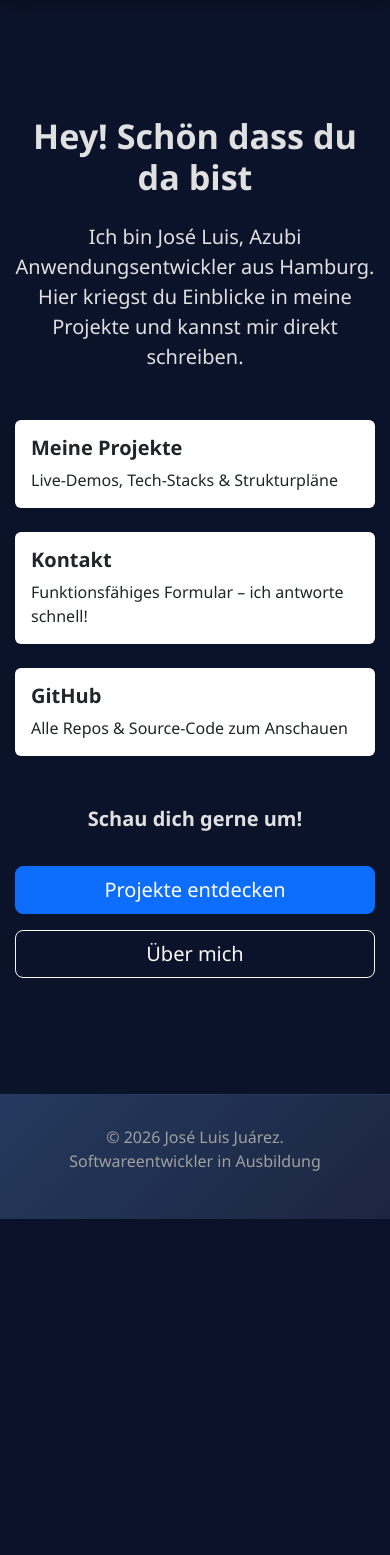
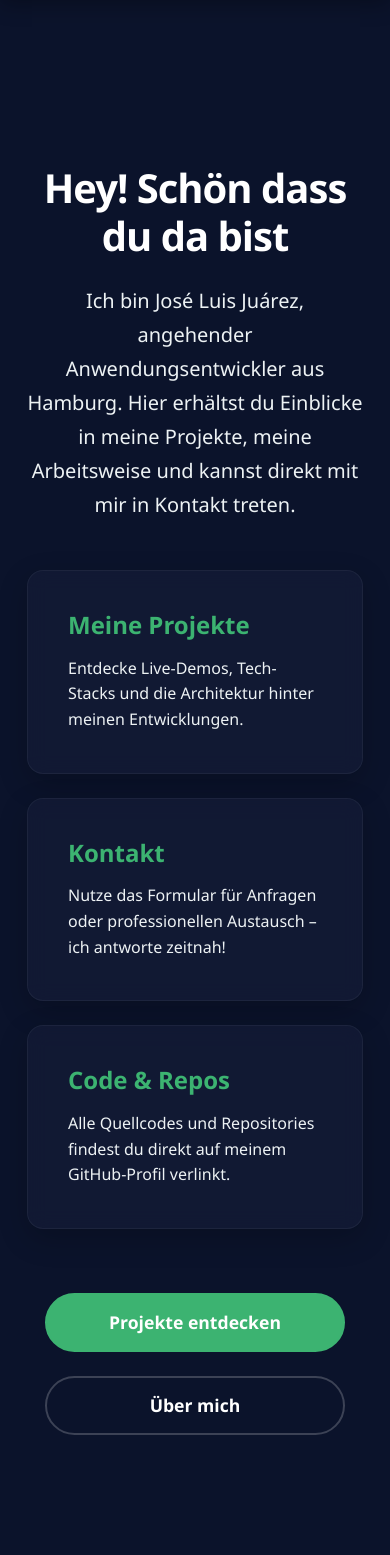
Before and after one commit to JLJ-HH/portfolio_flask, a Flask app: page / in a window 390 px wide. Shown: the part 81-1636 px from the top of the page. Before the commit the page ends 1300 px from the top, so only its background shows below. Run offline with Flask 3, Linux system fonts and the light colour scheme.

Commit message:
feat: Implement redesigned home and about pages with new CSS, HTML, markdown content, and a project live URL update.

```diff
--- a/projects.json
+++ b/projects.json
@@ -2,7 +2,7 @@
     {
         "title": "Milo Radio App",
         "image": "/static/images/milo.png",
-        "live_url": "https://jlj-hh.github.io/milo-radio/",
+        "live_url": "http://radio.jljuarez.de/",
         "info_file": "radio_info.txt",
         "tech": "HTML, CSS, JS, Flask",
         "struct_file": "radio_structure.txt"
--- /dev/null
+++ b/static/css/home.css
@@ -0,0 +1,120 @@
+/* =================================================
+   HOME PAGE - PREMIUM DESIGN
+   ================================================= */
+
+.home-hero {
+    padding: 6rem 0;
+    text-align: center;
+}
+
+.home-hero h1 {
+    font-size: 3.5rem;
+    font-weight: 800;
+    color: #ffffff;
+    margin-bottom: 1.5rem;
+    letter-spacing: -1px;
+}
+
+.home-hero .lead {
+    font-size: 1.25rem;
+    color: #edf2f4;
+    max-width: 700px;
+    margin: 0 auto 3rem auto;
+    line-height: 1.7;
+    font-weight: 300;
+}
+
+/* Glassmorphism Cards */
+.home-feature-card {
+    background: rgba(28, 37, 65, 0.4);
+    backdrop-filter: blur(10px);
+    border: 1px solid rgba(255, 255, 255, 0.05);
+    border-radius: 16px;
+    padding: 2.5rem;
+    height: 100%;
+    transition: all 0.3s cubic-bezier(0.175, 0.885, 0.32, 1.275);
+    text-align: left;
+    box-shadow: 0 10px 30px rgba(0, 0, 0, 0.2);
+}
+
+.home-feature-card:hover {
+    transform: translateY(-10px);
+    background: rgba(28, 37, 65, 0.6);
+    border-color: rgba(60, 179, 113, 0.3);
+    box-shadow: 0 15px 40px rgba(0, 0, 0, 0.4);
+}
+
+.home-feature-card h5 {
+    font-size: 1.5rem;
+    font-weight: 700;
+    color: #3cb371;
+    margin-bottom: 1rem;
+}
+
+.home-feature-card p {
+    color: #edf2f4;
+    font-size: 1rem;
+    line-height: 1.6;
+    margin-bottom: 0;
+}
+
+/* CTA Buttons */
+.home-cta-group {
+    margin-top: 4rem;
+    display: flex;
+    justify-content: center;
+    gap: 1.5rem;
+}
+
+.btn-premium {
+    padding: 0.9rem 2.5rem;
+    border-radius: 50px;
+    font-weight: 600;
+    font-size: 1.1rem;
+    text-decoration: none;
+    transition: all 0.3s ease;
+    display: inline-block;
+}
+
+.btn-premium-primary {
+    background-color: #3cb371;
+    color: #ffffff;
+    border: 2px solid #3cb371;
+}
+
+.btn-premium-primary:hover {
+    background-color: transparent;
+    color: #3cb371;
+    transform: translateY(-3px);
+    box-shadow: 0 10px 20px rgba(60, 179, 113, 0.3);
+    border-color: #3cb371;
+}
+
+.btn-premium-outline {
+    background-color: transparent;
+    color: #ffffff;
+    border: 2px solid rgba(255, 255, 255, 0.2);
+}
+
+.btn-premium-outline:hover {
+    border-color: #ffffff;
+    background-color: rgba(255, 255, 255, 0.05);
+    transform: translateY(-3px);
+}
+
+/* Responsive */
+@media (max-width: 768px) {
+    .home-hero h1 {
+        font-size: 2.5rem;
+    }
+
+    .home-cta-group {
+        flex-direction: column;
+        align-items: center;
+    }
+
+    .btn-premium {
+        width: 100%;
+        max-width: 300px;
+    }
+}
--- a/templates/home.html
+++ b/templates/home.html
@@ -1,48 +1,46 @@
 {% extends "base.html" %}
 {% block page_title %}Home - José Luis{% endblock %}
+{% block extra_css %}
+<link rel="stylesheet" href="{{ url_for('static', filename='css/about.css') }}">
+<link rel="stylesheet" href="{{ url_for('static', filename='css/home.css') }}">
+{% endblock %}
+
 {% block content %}
-<div class="row align-items-center min-vh-75">
-    <div class="col-md-8 mx-auto text-center py-5">
-        <h1 class="display-4 fw-bold mb-4">Hey! Schön dass du da bist</h1>
+<div class="home-hero fade-in">
+    <div class="container">
+        <h1>Hey! Schön dass du da bist</h1>
 
-        <p class="lead mb-5">
-            Ich bin José Luis, Azubi Anwendungsentwickler aus Hamburg.
-            Hier kriegst du Einblicke in meine Projekte und kannst mir direkt schreiben.
+        <p class="lead">
+            Ich bin <strong>José Luis Juárez</strong>, angehender Anwendungsentwickler aus Hamburg.
+            Hier erhältst du Einblicke in meine Projekte, meine Arbeitsweise und kannst direkt mit mir in Kontakt treten.
         </p>
 
         <div class="row g-4 mb-5">
             <div class="col-md-4">
-                <div class="card h-100 border-0 shadow-sm">
-                    <div class="card-body text-start">
-                        <h5 class="card-title fw-semibold">Meine Projekte</h5>
-                        <p class="card-text">Live-Demos, Tech-Stacks & Strukturpläne</p>
-                    </div>
+                <div class="home-feature-card">
+                    <h5>Meine Projekte</h5>
+                    <p>Entdecke Live-Demos, Tech-Stacks und die Architektur hinter meinen Entwicklungen.</p>
                 </div>
             </div>
 
             <div class="col-md-4">
-                <div class="card h-100 border-0 shadow-sm">
-                    <div class="card-body text-start">
-                        <h5 class="card-title fw-semibold">Kontakt</h5>
-                        <p class="card-text">Funktionsfähiges Formular – ich antworte schnell!</p>
-                    </div>
+                <div class="home-feature-card">
+                    <h5>Kontakt</h5>
+                    <p>Nutze das Formular für Anfragen oder professionellen Austausch – ich antworte zeitnah!</p>
                 </div>
             </div>
 
             <div class="col-md-4">
-                <div class="card h-100 border-0 shadow-sm">
-                    <div class="card-body text-start">
-                        <h5 class="card-title fw-semibold">GitHub</h5>
-                        <p class="card-text">Alle Repos & Source-Code zum Anschauen</p>
-                    </div>
+                <div class="home-feature-card">
+                    <h5>Code & Repos</h5>
+                    <p>Alle Quellcodes und Repositories findest du direkt auf meinem GitHub-Profil verlinkt.</p>
                 </div>
             </div>
         </div>
 
-        <div class="d-grid gap-3 col-lg-6 mx-auto">
-            <p class="fs-5 fw-semibold text-center mb-3">Schau dich gerne um!</p>
-            <a href="/projects" class="btn btn-primary btn-lg">Projekte entdecken</a>
-            <a href="/about" class="btn btn-outline-light btn-lg">Über mich</a>
+        <div class="home-cta-group">
+            <a href="/projects" class="btn-premium btn-premium-primary">Projekte entdecken</a>
+            <a href="/about" class="btn-premium btn-premium-outline">Über mich</a>
         </div>
     </div>
 </div>
```
Also changed, not shown: static/content/about_me.md (+6 -3 lines), static/css/about.css (+81 -66 lines), templates/about.html (+14 -16 lines).
